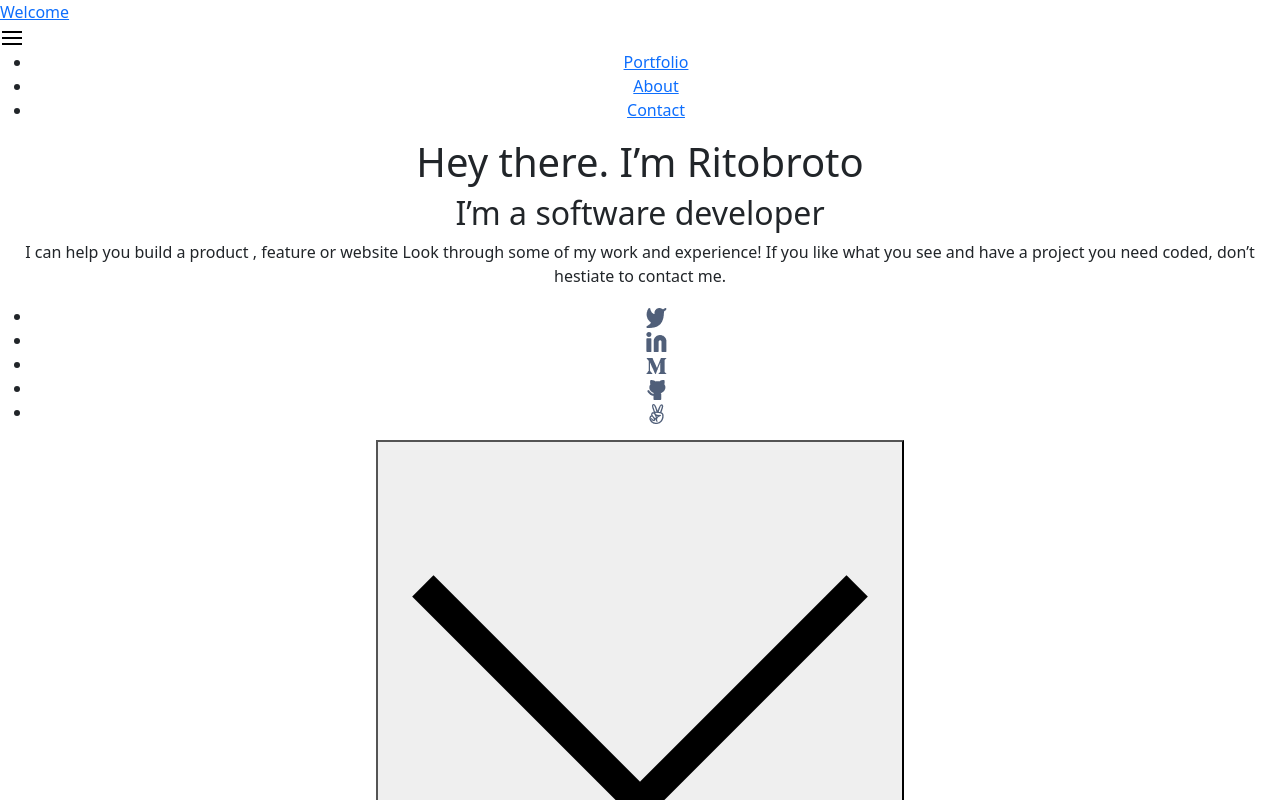
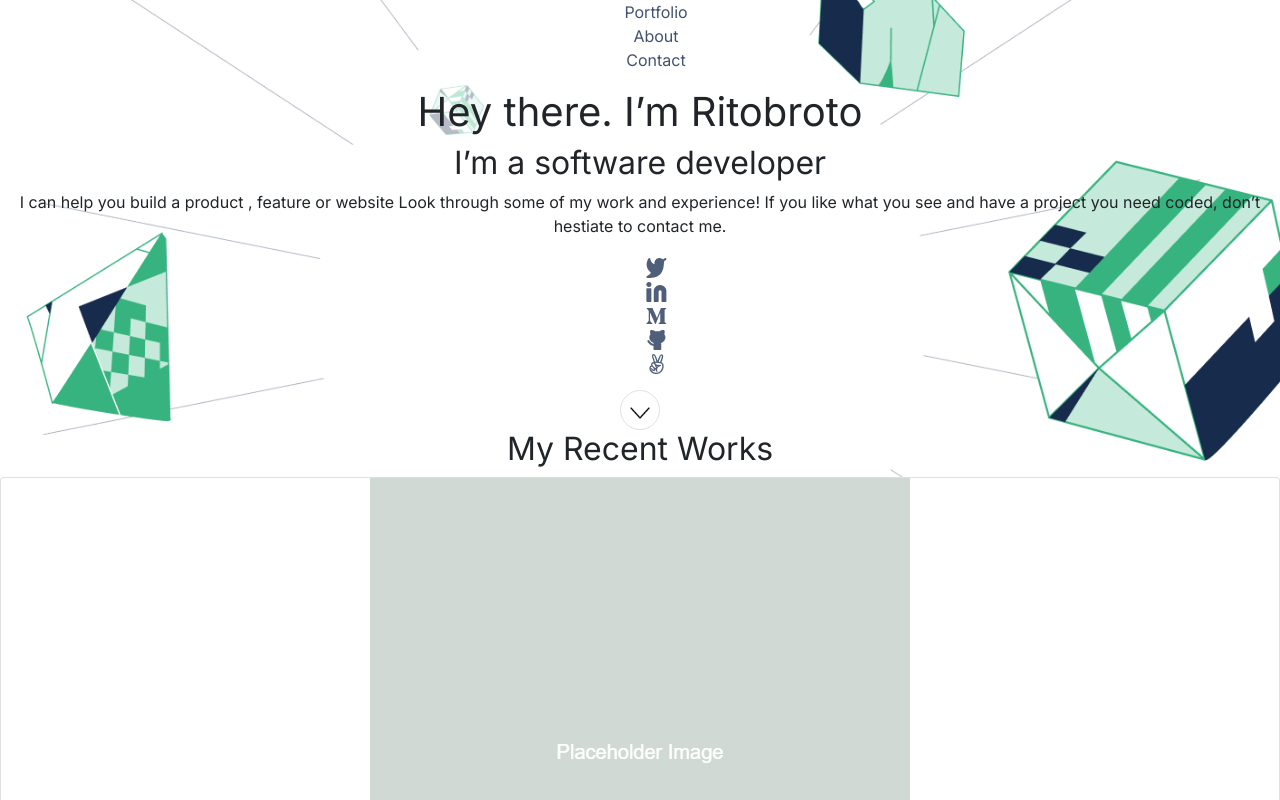
Before and after one commit to RitobrotoMukherjee/portfolio-bootstrap-five, a plain HTML site: page index.html in a window 1280 px wide. Shown: the top 800 px of the page. Drawn offline with nearby package versions, Linux system fonts and the light colour scheme.

Commit message:
Setup basic style of the page, like fonts

```diff
--- /dev/null
+++ b/css/style.css
@@ -0,0 +1,51 @@
+@import url('https://fonts.googleapis.com/css2?family=Inter&display=swap');
+
+* {
+    margin: 0;
+    padding: 0;
+    font-family: 'Inter', sans-serif;
+}
+
+body {
+    background-image: url("../assets/backgrounds/desktop/Header-desktop.png");
+    background-size: 100%;
+    background-repeat: no-repeat;
+}
+
+ul {
+    list-style: none;
+}
+
+a {
+    text-decoration: none;
+    color: #42526e;
+}
+
+a:hover {
+    color: #36b37f;
+}
+
+.scroll-btn {
+    background: #fff;
+    border: 1px solid #dfe1e6;
+    border-radius: 32px;
+    width: 40px;
+    height: 40px;
+    padding: 8px;
+  }
+
+  .scroll-btn > img {
+    height: 24px;
+    width: 22px;
+  }
+
+@media screen and (min-width: 768px) {
+    #mobile-navbar {
+        display: none;
+    }
+
+    #mobile-footer-email,
+    .social-media-contact {
+        display: none;
+    }
+}
--- a/index.html
+++ b/index.html
@@ -7,6 +7,7 @@
     <meta name="viewport" content="width=device-width, initial-scale=1.0">
     <title>Portfolio: Software Developer</title>
     <link href="https://cdn.jsdelivr.net/npm/bootstrap@5.0.2/dist/css/bootstrap.min.css" rel="stylesheet" integrity="sha384-EVSTQN3/azprG1Anm3QDgpJLIm9Nao0Yz1ztcQTwFspd3yD65VohhpuuCOmLASjC" crossorigin="anonymous">
+    <link rel="stylesheet" href="./css/style.css">
 </head>
 
 <body>
@@ -305,11 +306,7 @@
                     href="mailto:ritobrotomukherjee1991@gmail.com">ritobrotomukherjee1991@gmail.com</a>
             </div>
         </div>
-        <div class="footer-image-holder">
-            <img src="./assets/backgrounds/desktop/footer-img-1.png" alt="contact image one" class="contact-image-one">
-            <img src="./assets/backgrounds/desktop/footer-img-2.png" alt="contact image two" class="contact-image-two">
-            <img src="./assets/backgrounds/desktop/footer-img-3.png" alt="contact image three" class="contact-image-three">
-        </div>
+
         <div id="desktop-footer-social-links" class="text-center">
             <ul class="social-media">
                 <li class="social-media-flex-item">
```
Also changed, not shown: package-lock.json (deleted), 1 other file.
